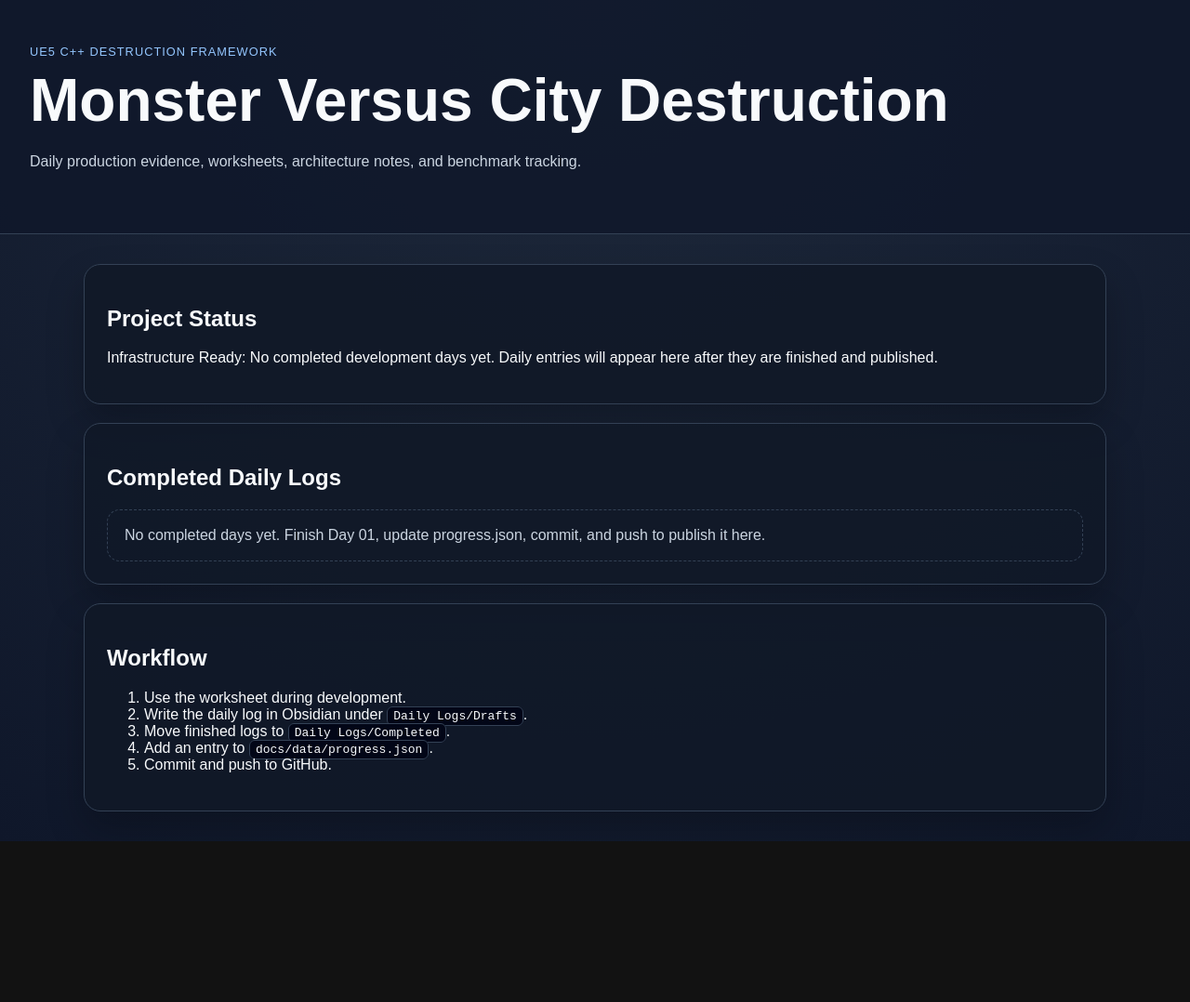
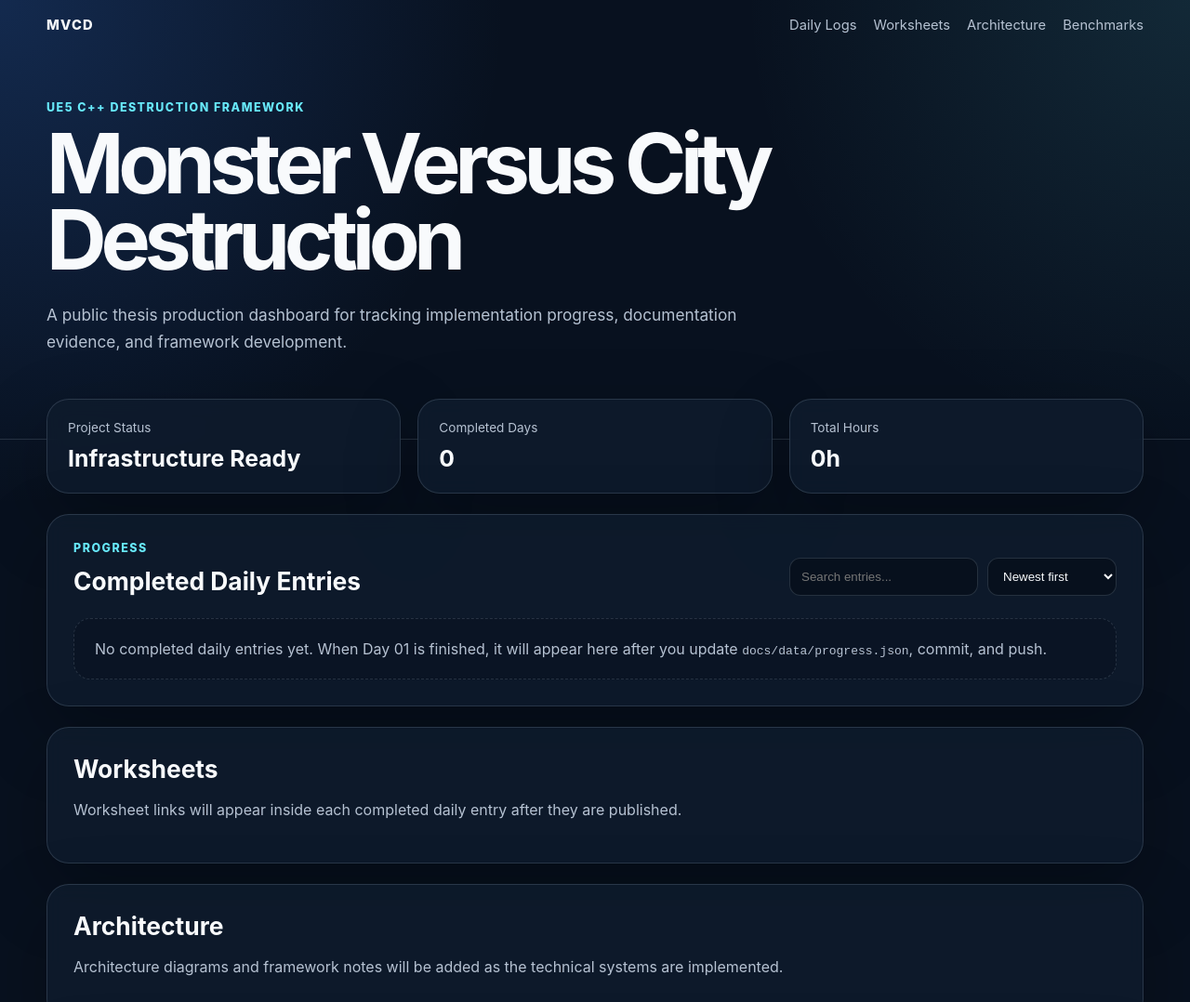
Before and after one commit to TGuaxini/MVCD, a plain HTML site: page docs/index.html in a window 1280 px wide. Shown: the top 1078 px of the page at 93% size. Before the commit the page ends 905 px from the top, so only its background shows below. Drawn offline with Linux system fonts and the light colour scheme.

Commit message:
Change in Visual in the Site

```diff
--- a/docs/data/progress.json
+++ b/docs/data/progress.json
@@ -1,6 +1,5 @@
 {
   "project": "Monster Versus City Destruction",
   "status": "Infrastructure Ready",
-  "completedDays": [],
-  "message": "No completed development days yet. Daily entries will appear here after they are finished and published."
+  "completedDays": []
 }
--- a/docs/index.html
+++ b/docs/index.html
@@ -8,33 +8,71 @@
 </head>
 <body>
   <header class="hero">
-    <div>
+    <nav class="topbar">
+      <span class="brand">MVCD</span>
+      <a href="#logs">Daily Logs</a>
+      <a href="#worksheets">Worksheets</a>
+      <a href="#architecture">Architecture</a>
+      <a href="#benchmarks">Benchmarks</a>
+    </nav>
+
+    <section class="hero-content">
       <p class="eyebrow">UE5 C++ Destruction Framework</p>
       <h1>Monster Versus City Destruction</h1>
-      <p class="subtitle">Daily production evidence, worksheets, architecture notes, and benchmark tracking.</p>
-    </div>
+      <p class="subtitle">A public thesis production dashboard for tracking implementation progress, documentation evidence, and framework development.</p>
+    </section>
   </header>
 
-  <main class="layout">
-    <section class="card">
-      <h2>Project Status</h2>
-      <p id="statusText">Loading project status...</p>
+  <main class="container">
+    <section class="stats-grid">
+      <article class="stat-card">
+        <span class="stat-label">Project Status</span>
+        <strong id="projectStatus">Loading...</strong>
+      </article>
+      <article class="stat-card">
+        <span class="stat-label">Completed Days</span>
+        <strong id="completedCount">0</strong>
+      </article>
+      <article class="stat-card">
+        <span class="stat-label">Total Hours</span>
+        <strong id="totalHours">0h</strong>
+      </article>
     </section>
 
-    <section class="card">
-      <h2>Completed Daily Logs</h2>
-      <div id="dailyLogs" class="grid"></div>
+    <section id="logs" class="panel">
+      <div class="section-head">
+        <div>
+          <p class="eyebrow">Progress</p>
+          <h2>Completed Daily Entries</h2>
+        </div>
+        <div class="controls">
+          <input id="searchInput" type="search" placeholder="Search entries..." />
+          <select id="sortSelect">
+            <option value="newest">Newest first</option>
+            <option value="oldest">Oldest first</option>
+            <option value="dayAsc">Day number ↑</option>
+            <option value="dayDesc">Day number ↓</option>
+            <option value="hoursDesc">Hours worked ↓</option>
+          </select>
+        </div>
+      </div>
+
+      <div id="dailyLogs" class="log-grid"></div>
     </section>
 
-    <section class="card">
-      <h2>Workflow</h2>
-      <ol>
-        <li>Use the worksheet during development.</li>
-        <li>Write the daily log in Obsidian under <code>Daily Logs/Drafts</code>.</li>
-        <li>Move finished logs to <code>Daily Logs/Completed</code>.</li>
-        <li>Add an entry to <code>docs/data/progress.json</code>.</li>
-        <li>Commit and push to GitHub.</li>
-      </ol>
+    <section id="worksheets" class="panel compact">
+      <h2>Worksheets</h2>
+      <p>Worksheet links will appear inside each completed daily entry after they are published.</p>
+    </section>
+
+    <section id="architecture" class="panel compact">
+      <h2>Architecture</h2>
+      <p>Architecture diagrams and framework notes will be added as the technical systems are implemented.</p>
+    </section>
+
+    <section id="benchmarks" class="panel compact">
+      <h2>Benchmarks</h2>
+      <p>Performance and multiplayer synchronization benchmarks will be published after testing begins.</p>
     </section>
   </main>
 
--- a/docs/main.js
+++ b/docs/main.js
@@ -1,34 +1,80 @@
+let completedDays = [];
+
+function dayNumber(value) {
+  const match = String(value || "").match(/\d+/);
+  return match ? Number(match[0]) : 0;
+}
+
+function normalizeHours(value) {
+  const match = String(value || "").match(/[\d.]+/);
+  return match ? Number(match[0]) : 0;
+}
+
+function renderDays() {
+  const target = document.getElementById("dailyLogs");
+  const query = document.getElementById("searchInput").value.toLowerCase();
+  const sort = document.getElementById("sortSelect").value;
+
+  let days = [...completedDays].filter(day => {
+    const text = `${day.title || ""} ${day.summary || ""} ${day.date || ""}`.toLowerCase();
+    return text.includes(query);
+  });
+
+  days.sort((a, b) => {
+    if (sort === "oldest") return String(a.date).localeCompare(String(b.date));
+    if (sort === "newest") return String(b.date).localeCompare(String(a.date));
+    if (sort === "dayAsc") return dayNumber(a.title) - dayNumber(b.title);
+    if (sort === "dayDesc") return dayNumber(b.title) - dayNumber(a.title);
+    if (sort === "hoursDesc") return normalizeHours(b.hours) - normalizeHours(a.hours);
+    return 0;
+  });
+
+  if (!days.length) {
+    target.innerHTML = `<div class="empty">No completed daily entries yet. When Day 01 is finished, it will appear here after you update <code>docs/data/progress.json</code>, commit, and push.</div>`;
+    return;
+  }
+
+  target.innerHTML = days.map(day => `
+    <article class="day-card">
+      <header>
+        <h3>${day.title}</h3>
+        <span class="badge">${day.completion || "Completed"}</span>
+      </header>
+      <div class="meta">
+        <span>${day.date || "No date"}</span>
+        <span>${day.hours || "0h"}</span>
+      </div>
+      <p class="summary">${day.summary || ""}</p>
+      <div class="links">
+        ${day.log ? `<a href="${day.log}">Daily log</a>` : ""}
+        ${day.worksheet ? `<a href="${day.worksheet}">Worksheet</a>` : ""}
+        ${day.evidence ? `<a href="${day.evidence}">Evidence</a>` : ""}
+      </div>
+    </article>
+  `).join("");
+}
+
 async function loadProgress() {
-  const statusText = document.getElementById("statusText");
-  const dailyLogs = document.getElementById("dailyLogs");
-
   try {
     const response = await fetch("./data/progress.json", { cache: "no-store" });
     const data = await response.json();
+    completedDays = data.completedDays || [];
 
-    statusText.textContent = `${data.status}: ${data.message}`;
+    document.getElementById("projectStatus").textContent = data.status || "Active";
+    document.getElementById("completedCount").textContent = completedDays.length;
+    document.getElementById("totalHours").textContent =
+      `${completedDays.reduce((sum, day) => sum + normalizeHours(day.hours), 0)}h`;
 
-    if (!data.completedDays || data.completedDays.length === 0) {
-      dailyLogs.innerHTML = `<div class="empty">No completed days yet. Finish Day 01, update progress.json, commit, and push to publish it here.</div>`;
-      return;
-    }
-
-    dailyLogs.innerHTML = data.completedDays.map(day => `
-      <article class="day-card">
-        <h3>${day.title}</h3>
-        <p><strong>Date:</strong> ${day.date}</p>
-        <p><strong>Hours:</strong> ${day.hours}</p>
-        <p><strong>Completion:</strong> ${day.completion}</p>
-        <p>${day.summary}</p>
-        ${day.log ? `<p><a href="${day.log}">Open daily log</a></p>` : ""}
-        ${day.worksheet ? `<p><a href="${day.worksheet}">Open worksheet</a></p>` : ""}
-      </article>
-    `).join("");
+    renderDays();
   } catch (error) {
-    statusText.textContent = "Could not load progress data.";
-    dailyLogs.innerHTML = `<div class="empty">Check docs/data/progress.json.</div>`;
+    document.getElementById("projectStatus").textContent = "Data error";
+    document.getElementById("dailyLogs").innerHTML =
+      `<div class="empty">Could not load dashboard data. Check <code>docs/data/progress.json</code>.</div>`;
     console.error(error);
   }
 }
 
+document.getElementById("searchInput").addEventListener("input", renderDays);
+document.getElementById("sortSelect").addEventListener("change", renderDays);
+
 loadProgress();
--- a/docs/style.css
+++ b/docs/style.css
@@ -1,97 +1,243 @@
 :root {
   color-scheme: dark;
-  --bg: #0f172a;
-  --panel: #111827;
-  --panel-2: #1f2937;
+  --bg: #08111f;
+  --bg-soft: #0f1b2d;
+  --panel: rgba(15, 27, 45, 0.86);
+  --panel-solid: #101d31;
+  --line: rgba(148, 163, 184, 0.22);
   --text: #f8fafc;
-  --muted: #cbd5e1;
-  --line: #334155;
+  --muted: #b6c2d2;
+  --accent: #67e8f9;
+  --accent-2: #93c5fd;
+  --ok: #86efac;
 }
 
 * { box-sizing: border-box; }
 
+html { scroll-behavior: smooth; }
+
 body {
   margin: 0;
-  background: radial-gradient(circle at top, #1e293b, var(--bg));
+  min-height: 100vh;
+  background:
+    radial-gradient(circle at top left, rgba(59,130,246,0.22), transparent 34rem),
+    radial-gradient(circle at top right, rgba(103,232,249,0.11), transparent 30rem),
+    var(--bg);
   color: var(--text);
-  font-family: Arial, Helvetica, sans-serif;
+  font-family: Inter, Segoe UI, Arial, sans-serif;
 }
 
+a { color: inherit; text-decoration: none; }
+
 .hero {
-  padding: 48px 32px;
   border-bottom: 1px solid var(--line);
-  background: rgba(15, 23, 42, 0.78);
+  padding: 18px 24px 72px;
+}
+
+.topbar {
+  width: min(1180px, 100%);
+  margin: 0 auto;
+  display: flex;
+  align-items: center;
+  gap: 18px;
+  color: var(--muted);
+  font-size: 0.92rem;
+}
+
+.topbar a:hover { color: var(--accent); }
+
+.brand {
+  margin-right: auto;
+  color: var(--text);
+  font-weight: 800;
+  letter-spacing: 0.08em;
+}
+
+.hero-content {
+  width: min(1180px, 100%);
+  margin: 72px auto 0;
 }
 
 .eyebrow {
-  margin: 0 0 8px;
-  color: #93c5fd;
+  margin: 0 0 12px;
+  color: var(--accent);
   text-transform: uppercase;
-  letter-spacing: 0.08em;
-  font-size: 0.8rem;
+  letter-spacing: 0.12em;
+  font-size: 0.78rem;
+  font-weight: 800;
 }
 
 h1 {
+  max-width: 1040px;
   margin: 0;
-  font-size: clamp(2rem, 5vw, 4rem);
+  font-size: clamp(3rem, 7vw, 6.5rem);
+  line-height: 0.92;
+  letter-spacing: -0.07em;
 }
 
 .subtitle {
   max-width: 760px;
+  margin-top: 24px;
+  color: var(--muted);
+  line-height: 1.7;
+  font-size: 1.08rem;
+}
+
+.container {
+  width: min(1180px, calc(100% - 32px));
+  margin: -44px auto 56px;
+  display: grid;
+  gap: 22px;
+}
+
+.stats-grid {
+  display: grid;
+  grid-template-columns: repeat(3, 1fr);
+  gap: 18px;
+}
+
+.stat-card,
+.panel {
+  background: var(--panel);
+  border: 1px solid var(--line);
+  border-radius: 24px;
+  box-shadow: 0 30px 80px rgba(0,0,0,0.28);
+  backdrop-filter: blur(10px);
+}
+
+.stat-card {
+  padding: 22px;
+}
+
+.stat-label {
+  display: block;
+  color: var(--muted);
+  font-size: 0.85rem;
+  margin-bottom: 10px;
+}
+
+.stat-card strong {
+  font-size: 1.55rem;
+}
+
+.panel {
+  padding: 28px;
+}
+
+.compact p {
   color: var(--muted);
   line-height: 1.6;
 }
 
-.layout {
-  width: min(1100px, calc(100% - 32px));
-  margin: 32px auto;
-  display: grid;
-  gap: 20px;
+.section-head {
+  display: flex;
+  justify-content: space-between;
+  gap: 18px;
+  align-items: end;
+  margin-bottom: 24px;
 }
 
-.card {
-  background: rgba(17, 24, 39, 0.88);
-  border: 1px solid var(--line);
-  border-radius: 18px;
-  padding: 24px;
-  box-shadow: 0 20px 40px rgba(0, 0, 0, 0.24);
+h2 {
+  margin: 0;
+  font-size: 1.65rem;
 }
 
-.grid {
+.controls {
+  display: flex;
+  gap: 10px;
+  flex-wrap: wrap;
+}
+
+input, select {
+  background: #07101d;
+  color: var(--text);
+  border: 1px solid var(--line);
+  border-radius: 12px;
+  padding: 11px 12px;
+  outline: none;
+}
+
+input:focus, select:focus {
+  border-color: var(--accent);
+}
+
+.log-grid {
   display: grid;
   gap: 16px;
 }
 
+.empty {
+  border: 1px dashed var(--line);
+  border-radius: 18px;
+  padding: 22px;
+  color: var(--muted);
+  background: rgba(8, 17, 31, 0.5);
+}
+
 .day-card {
-  background: var(--panel-2);
+  display: grid;
+  gap: 10px;
+  padding: 20px;
+  border-radius: 20px;
+  background: var(--panel-solid);
   border: 1px solid var(--line);
-  border-radius: 14px;
-  padding: 18px;
+}
+
+.day-card header {
+  display: flex;
+  justify-content: space-between;
+  gap: 16px;
+  align-items: start;
 }
 
 .day-card h3 {
-  margin: 0 0 8px;
+  margin: 0;
+  font-size: 1.25rem;
 }
 
-.day-card p {
-  margin: 6px 0;
-  color: var(--muted);
+.badge {
+  color: #052e16;
+  background: var(--ok);
+  padding: 6px 10px;
+  border-radius: 999px;
+  font-size: 0.76rem;
+  font-weight: 800;
+  white-space: nowrap;
 }
 
-a {
-  color: #93c5fd;
+.meta {
+  display: flex;
+  flex-wrap: wrap;
+  gap: 10px;
+  color: var(--muted);
+  font-size: 0.9rem;
 }
 
-code {
-  background: #020617;
-  border: 1px solid var(--line);
-  padding: 2px 6px;
-  border-radius: 6px;
+.summary {
+  color: var(--muted);
+  line-height: 1.65;
 }
 
-.empty {
-  color: var(--muted);
-  border: 1px dashed var(--line);
-  border-radius: 14px;
-  padding: 18px;
+.links {
+  display: flex;
+  gap: 10px;
+  flex-wrap: wrap;
 }
+
+.links a {
+  border: 1px solid var(--line);
+  border-radius: 12px;
+  padding: 9px 11px;
+  color: var(--accent-2);
+}
+
+.links a:hover {
+  border-color: var(--accent);
+  color: var(--accent);
+}
+
+@media (max-width: 760px) {
+  .stats-grid { grid-template-columns: 1fr; }
+  .section-head { align-items: start; flex-direction: column; }
+  .topbar { flex-wrap: wrap; }
+}
```
